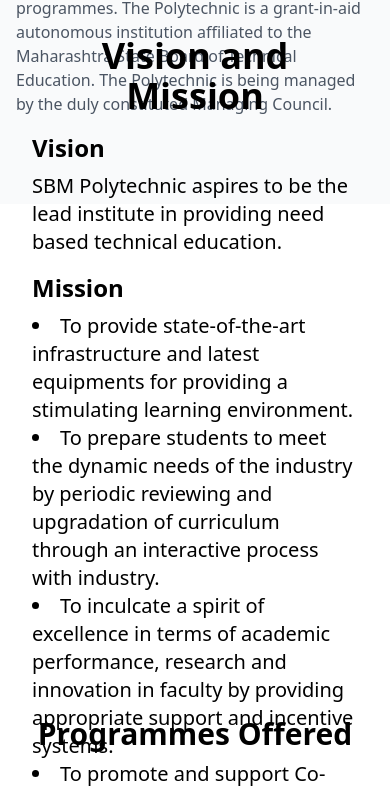
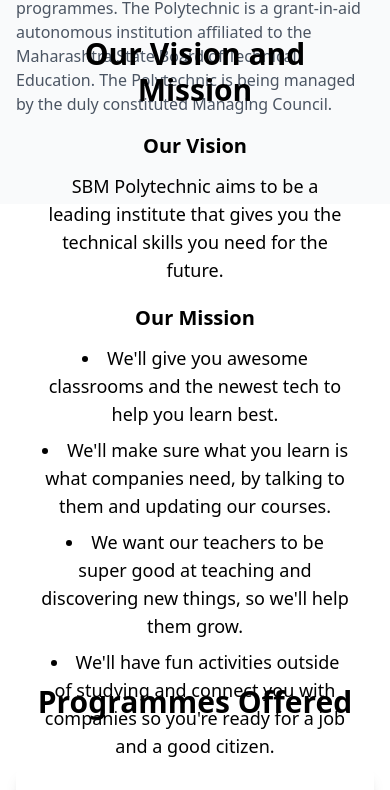
Before and after one commit to Megh-Shah-08/sbmpcoe, a React (Vite) app: page / in a window 390 px wide. Shown: the part 1779-2569 px from the top of the page. Built offline with nearby package versions, Linux system fonts and the light colour scheme.

Commit message:
Made Responsive and Added Links

```diff
--- a/src/App.tsx
+++ b/src/App.tsx
@@ -164,51 +164,43 @@ S.B.M. Polytechnic has created a name for itself by maintaining high standard of
 
 {/* Vision and Mission Section */}
 {/* Vision and Mission Section */}
-<section id="vision-mission" className="py-20 px-4">
+<section id="vision-mission" className="py-16 md:py-20 px-6 md:px-4 lg:px-8">
   <div className="relative">
-            {/* You can comment out or remove the image tag below */}
-            {/* <img
-              src="/lib/college.jpg"
-              alt="College Campus"
-              className="w-full h-[600px] object-cover"
-            /> */}
-            <div className="absolute inset-0 bg-white bg-opacity-50 flex flex-col items-center justify-center min-h-[400px]"> {/* Added min-h-[400px] */}
+    <div className="absolute inset-0 bg-white bg-opacity-70 flex flex-col items-center justify-center min-h-[300px] md:min-h-[400px]">
       <div className="text-center text-black px-4 mb-8">
-                <h1 className="text-4xl md:text-6xl font-bold mb-4">
-                  Vision and Mission
+        <h1 className="text-3xl md:text-4xl lg:text-5xl font-bold mb-6">
+          Our Vision and Mission
         </h1>
-                <div className="text-left">
-                  <h2 className="text-2xl font-semibold mb-2">Vision</h2>
-                  <p className="text-xl mb-4">
-                    SBM Polytechnic aspires to be the lead institute in providing
-                    need based technical education.
+        <div className="md:text-left">
+          <h2 className="text-xl md:text-2xl font-semibold mb-3">Our Vision</h2>
+          <p className="text-lg md:text-xl mb-5">
+            SBM Polytechnic aims to be a leading institute that gives you the
+            technical skills you need for the future.
           </p>
-                  <h2 className="text-2xl font-semibold mb-2">Mission</h2>
-                  <ul className="list-disc list-inside text-xl">
-                    <li>
-                      To provide state-of-the-art infrastructure and latest
-                      equipments for providing a stimulating learning environment.
+          <h2 className="text-xl md:text-2xl font-semibold mb-3">Our Mission</h2>
+          <ul className="list-disc list-inside text-lg md:text-xl">
+            <li className="mb-2">
+              We'll give you awesome classrooms and the newest tech to help you
+              learn best.
             </li>
-                    <li>
-                      To prepare students to meet the dynamic needs of the
-                      industry by periodic reviewing and upgradation of curriculum
-                      through an interactive process with industry.
+            <li className="mb-2">
+              We'll make sure what you learn is what companies need, by talking
+              to them and updating our courses.
             </li>
-                    <li>
-                      To inculcate a spirit of excellence in terms of academic
-                      performance, research and innovation in faculty by providing
-                      appropriate support and incentive systems.
+            <li className="mb-2">
+              We want our teachers to be super good at teaching and discovering
+              new things, so we'll help them grow.
             </li>
-                    <li>
-                      To promote and support Co-Curricular, extra-curricular
-                      activities and industry interaction to make students
-                      socially sensitive and employable.
+            <li className="mb-2">
+              We'll have fun activities outside of studying and connect you with
+              companies so you're ready for a job and a good citizen.
             </li>
           </ul>
         </div>
+        {/* You can add a button here if you want */}
         {/* <a
           href="#about"
-                  className="bg-blue-600 text-white px-8 py-3 rounded-md text-lg font-medium hover:bg-blue-700 transition duration-300"
+          className="bg-blue-600 text-white px-6 py-3 rounded-md text-lg font-medium hover:bg-blue-700 transition duration-300 mt-6 inline-block"
         >
           Learn More About Us
         </a> */}
@@ -216,7 +208,6 @@ S.B.M. Polytechnic has created a name for itself by maintaining high standard of
     </div>
   </div>
 </section>
-
       {/* Programmes Section */}
       <section id="programmes" className="py-16 px-4 mt-72">
         <div className="max-w-7xl mx-auto">
@@ -340,16 +331,10 @@ S.B.M. Polytechnic has created a name for itself by maintaining high standard of
               <p>© 2025 Shree Bhagubhai Mafatlal Polytechnic. All rights reserved.</p>
             </div>
             <div className="flex space-x-4">
-              <a href="#" className="hover:text-blue-400">
+              <a href="https://www.facebook.com/share/15xyrGTPaF/?mibextid=wwXIfr" className="hover:text-blue-400">
                 <Facebook className="h-6 w-6" />
               </a>
-              <a href="#" className="hover:text-blue-400">
-                <Twitter className="h-6 w-6" />
-              </a>
-              <a href="#" className="hover:text-blue-400">
-                <Linkedin className="h-6 w-6" />
-              </a>
-              <a href="#" className="hover:text-blue-400">
+              <a href="https://www.instagram.com/bhagubhaipolytechnic?igsh=Z2N0NHg2a256ZDNl&utm_source=qr" className="hover:text-blue-400">
                 <Instagram className="h-6 w-6" />
               </a>
             </div>
```
Lines whose indentation alone changed are shown as unchanged.
